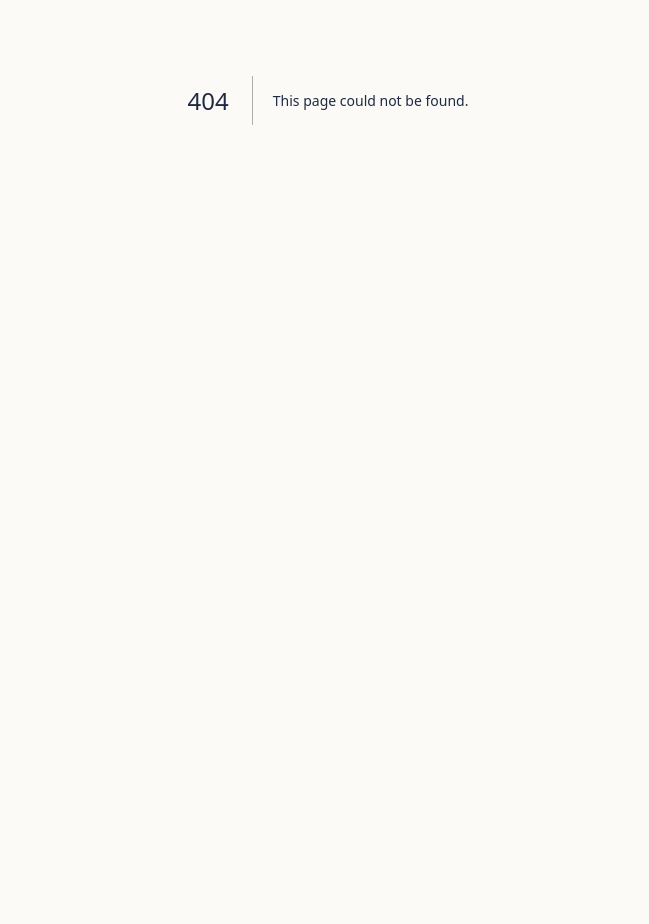
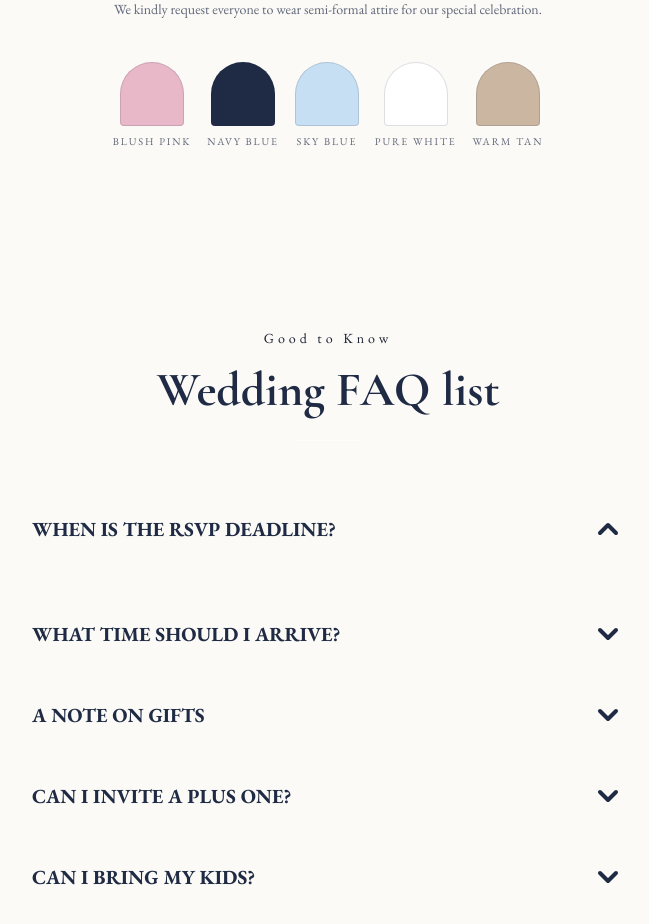
Before and after one commit to dowardcaps/limuelandlayla, a Next.js app: page /faqs-attire in a window 1280 px wide. Before the commit this address had no page. Shown: the part 300-1224 px from the top of the page, without its empty margins (312-961 px from the left). Before the commit the page ends 800 px from the top, so only its background shows below. Built offline with nearby package versions, Linux system fonts and the light colour scheme; a web font is replaced by a local one.

Commit message:
remove pages

```diff
--- a/app/attire/page.tsx
+++ /dev/null
@@ -1,15 +0,0 @@
-import type { Metadata } from "next";
-import PageShell from "../../components/wedding/PageShell";
-import AttireSection from "../../components/wedding/AttireSection";
-
-export const metadata: Metadata = {
-  title: "Attire — Limuel & Layla",
-};
-
-export default function AttirePage() {
-  return (
-    <PageShell currentLabel="Attire">
-      <AttireSection />
-    </PageShell>
-  );
-}
--- a/app/details/page.tsx
+++ b/app/details/page.tsx
@@ -1,6 +1,7 @@
 import type { Metadata } from "next";
 import PageShell from "../../components/wedding/PageShell";
 import DetailsSection from "../../components/wedding/DetailsSection";
+import EntourageSection from "../../components/wedding/EntourageSection";
 
 export const metadata: Metadata = {
   title: "Details — Limuel & Layla",
@@ -9,6 +10,7 @@ export const metadata: Metadata = {
 export default function DetailsPage() {
   return (
     <PageShell currentLabel="Details">
+      <EntourageSection />
       <DetailsSection />
     </PageShell>
   );
--- a/app/entourage/page.tsx
+++ /dev/null
@@ -1,16 +0,0 @@
-import type { Metadata } from "next";
-import PageShell from "../../components/wedding/PageShell";
-import EntourageSection from "../../components/wedding/EntourageSection";
-
-
-export const metadata: Metadata = {
-  title: "Entourage — Limuel & Layla",
-};
-
-export default function EntouragePage() {
-  return (
-    <PageShell currentLabel="Entourage">
-      <EntourageSection />
-    </PageShell>
-  );
-}
--- a/app/faqs/page.tsx
+++ b/app/faqs-attire/page.tsx
@@ -1,14 +1,16 @@
 import type { Metadata } from "next";
 import PageShell from "../../components/wedding/PageShell";
 import FAQSection from "../../components/wedding/FAQSection";
+import AttireSection from "../../components/wedding/AttireSection";
 
 export const metadata: Metadata = {
-  title: "FAQs — Limuel & Layla",
+  title: "Details-02 — Limuel & Layla",
 };
 
-export default function FAQsPage() {
+export default function FaqsAttirePage() {
   return (
-    <PageShell currentLabel="FAQs">
+    <PageShell currentLabel="Dress code & Wedding FAQ list">
+      <AttireSection />
       <FAQSection />
     </PageShell>
   );
--- a/components/wedding/AttireSection.tsx
+++ b/components/wedding/AttireSection.tsx
@@ -11,7 +11,6 @@ export default function AttireSection() {
   return (
     <section className="mx-auto w-full max-w-2xl px-4 py-12 text-center sm:px-6 sm:py-20 md:px-10">
       <div data-aos="fade-up">
-        <p className="tracked-wide text-[0.65rem] text-navy/70">Dress Code</p>
         <h2 className="mt-2 font-display text-2xl text-navy sm:text-3xl md:text-4xl">
           {attire.heading}
         </h2>
--- a/components/wedding/DetailsSection.tsx
+++ b/components/wedding/DetailsSection.tsx
@@ -64,10 +64,10 @@ export default function DetailsSection() {
 
       <div className="mt-8 grid gap-4 sm:mt-10 sm:grid-cols-2">
         <div data-aos="fade-up" data-aos-delay="100">
-          <PhotoCard alt="Ceremony venue" aspect="aspect-[16/10]" />
+          <PhotoCard alt="Ceremony venue" aspect="aspect-[16/10]" src="/assets/naic-municipal-hall.webp"/>
         </div>
         <div data-aos="fade-up" data-aos-delay="150">
-          <PhotoCard alt="Reception venue" aspect="aspect-[16/10]" />
+          <PhotoCard alt="Reception venue" aspect="aspect-[16/10]" src="/assets/shakeys.png"/>
         </div>
       </div>
 
--- a/components/wedding/FAQSection.tsx
+++ b/components/wedding/FAQSection.tsx
@@ -82,7 +82,7 @@ export default function FAQSection() {
         <div className="flex flex-col items-center gap-3 text-center" data-aos="fade-up">
           <p className="tracked-wide text-sm text-navy/90">Good to Know</p>
           <h2 className="font-display text-4xl font-bold text-navy sm:text-5xl">
-            Frequently Asked Questions
+            Wedding FAQ list
           </h2>
           <div className="mt-2 h-px w-16 bg-white/50" />
         </div>
--- a/components/wedding/HeroSection.tsx
+++ b/components/wedding/HeroSection.tsx
@@ -90,25 +90,11 @@ export default function HeroSection() {
             <NavTile href="/details" label="Details" rounded />
           </div>
           <div
-            className="col-span-1 sm:col-start-2 sm:row-start-3"
-            data-aos="fade-up"
-            data-aos-delay="230"
-          >
-            <NavTile href="/entourage" label="Entourage" rounded />
-          </div>
-          <div
-            className="col-span-1 sm:col-start-3 sm:row-start-3"
-            data-aos="fade-up"
-            data-aos-delay="260"
-          >
-            <NavTile href="/attire" label="Attire" rounded />
-          </div>
-          <div
             className="col-span-1 sm:col-start-4 sm:row-start-3 flex items-center justify-center"
             data-aos="fade-up"
             data-aos-delay="290"
           >
-            <NavTile href="/faqs" label="FAQs" shape="circle" circleSize="md" />
+            <NavTile href="/faqs-attire" label="Click for FAQs" shape="circle" circleSize="lg" />
           </div>
 
           {/* Two supporting photos */}
--- a/data/content.ts
+++ b/data/content.ts
@@ -26,8 +26,8 @@ export const details = {
   ceremony: {
     label: "CEREMONY",
     time: "[CEREMONY TIME]",
-    venue: "[CEREMONY VENUE]",
-    address: "[VENUE ADDRESS]",
+    venue: "Naic Municipal Hall",
+    address: "Antero Soriano Hwy, Naic, Cavite",
   },
   reception: {
     label: "RECEPTION",
@@ -45,7 +45,7 @@ export const details = {
 };
 
 export const attire = {
-  heading: "ATTIRE",
+  heading: "DRESS CODE",
   subheading: "Semi Formal",
   note: "We kindly request everyone to wear semi-formal attire for our special celebration.",
   palette: [
@@ -59,27 +59,30 @@ export const attire = {
 
 export const faqs = [
   {
-    question: "What time should we arrive at the venue?",
-    answer:
-      "We recommend arriving at least 30 minutes before the ceremony begins so you have enough time to find your seat and settle in.",
+    question: "WHEN IS THE RSVP DEADLINE?",
+    answer:"",
   },
   {
-    question: "Is there parking available at the venue?",
-    answer: "Yes, parking information will be provided for guests closer to the date.",
+    question: "WHAT TIME SHOULD I ARRIVE?",
+    answer: "",
   },
   {
-    question: "Are children welcome?",
-    answer:
-      "We love your little ones, but we've chosen to keep our celebration an adults-only affair so everyone can relax and enjoy the evening.",
+    question: "A NOTE ON GIFTS",
+    answer:`Your presence is all we ask for as we celebrate our special day.
+If you wish to give, a monetary gift would be most appreciated and will be used toward our future together.`,
   },
   {
-    question: "What should I wear?",
+    question: "CAN I INVITE A PLUS ONE?",
     answer:
-      "Semi-formal attire. See the Attire section above for a palette to help guide your outfit colors.",
+      `We have chosen to keep our celebration intimate, surrounded by our beloved family and closest friends.
+As such, we are unable to accommodate additional guests or plus ones beyond those formally invited.
+We hope you understand and appreciate your presence more than words can express. 🤍`
   },
   {
-    question: "Can I bring a plus one?",
+    question: "CAN I BRING MY KIDS?",
     answer:
-      "Seats are limited, so only guests named on the invitation are reserved a seat. Thank you for understanding.",
+      `We adore your little ones, and we hope you understand that we are keeping our wedding very intimate.
+For this special day, we will be celebrating with our own children and a few little ones from our immediate family.
+Thank you so much for understanding and for being part of our celebration. 🤍`,
   },
 ];
```
Also changed, not shown: public/assets/naic-municipal-hall.webp (added).
